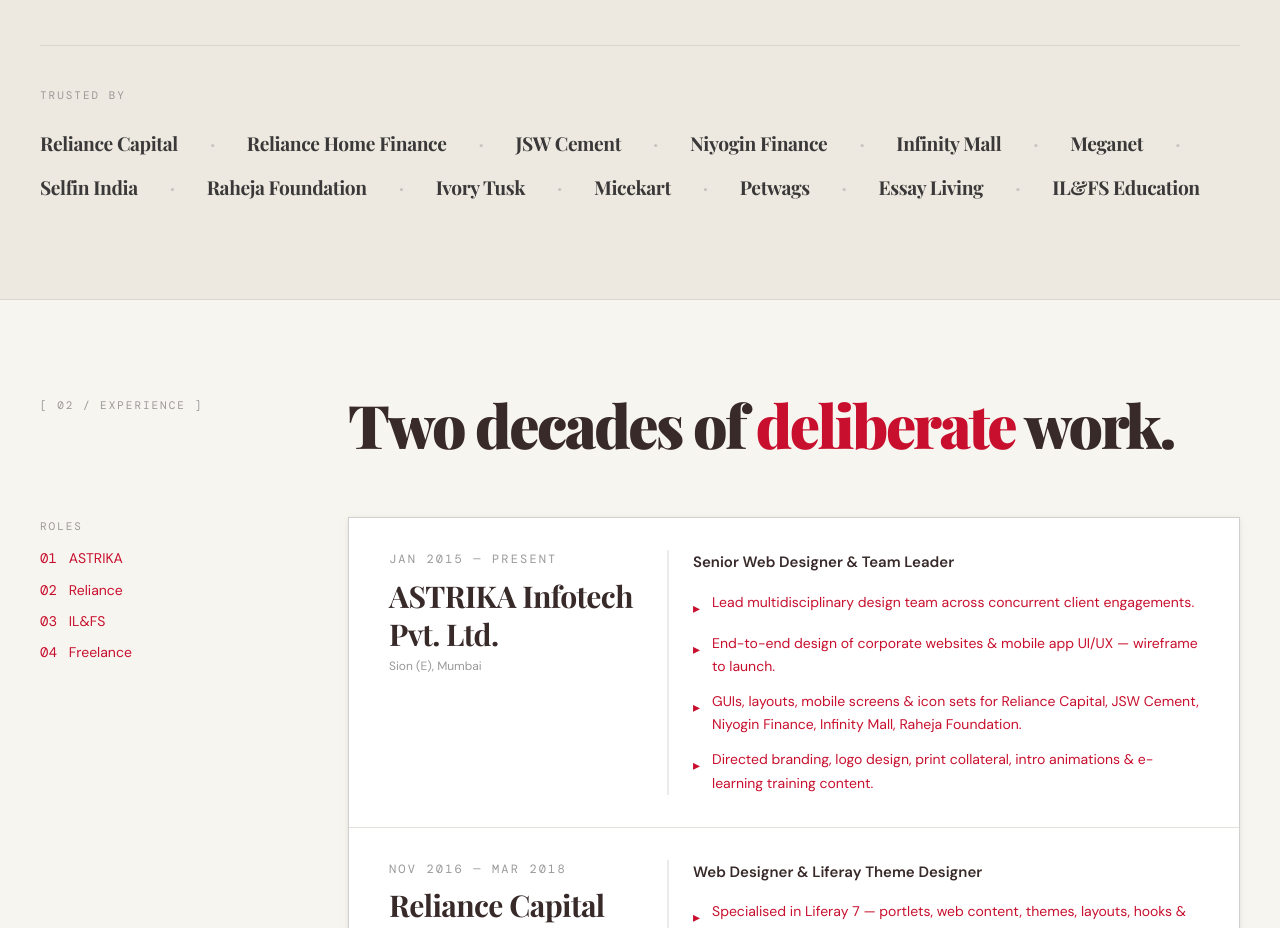
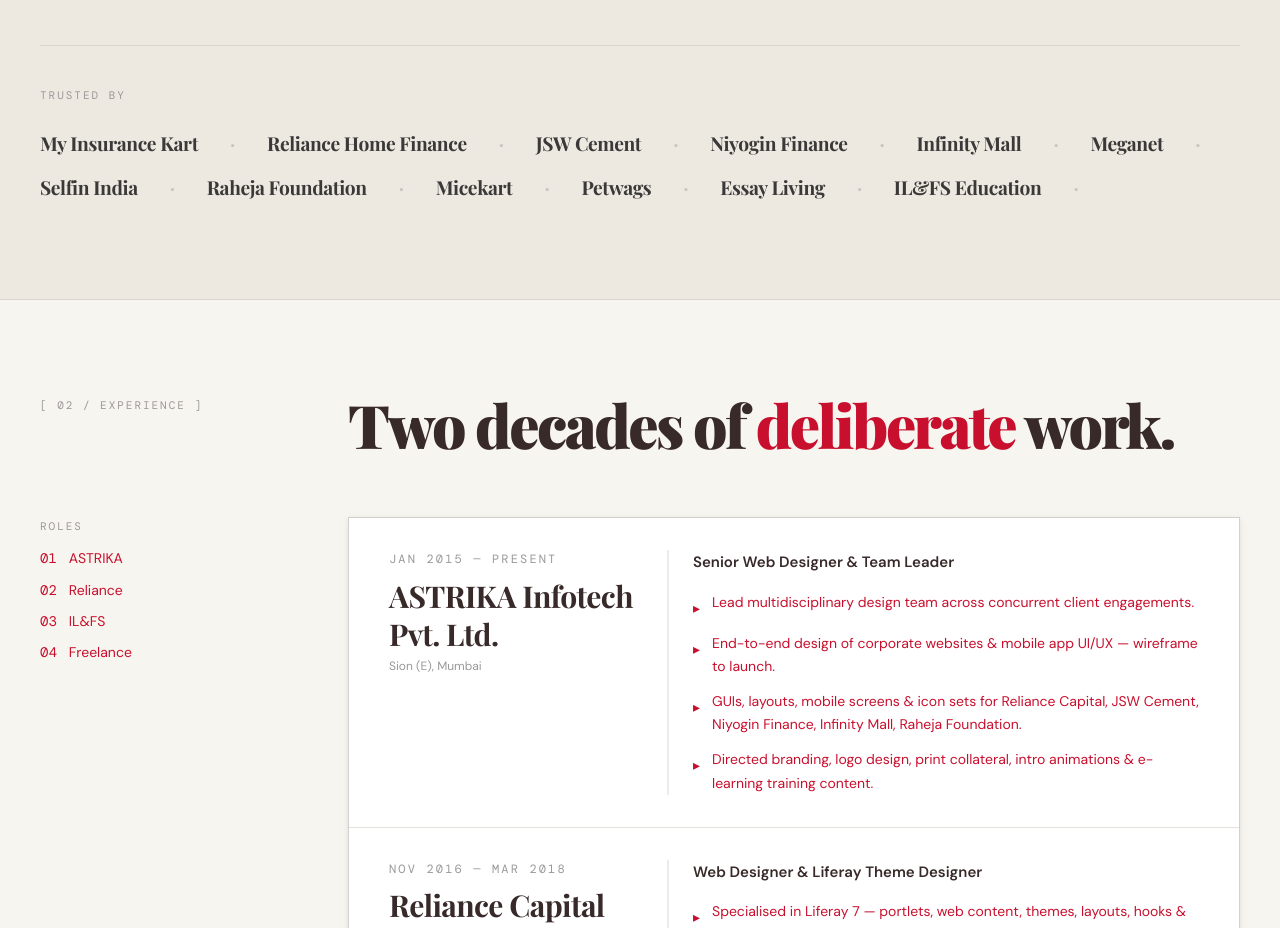
Before and after one commit to sachinpatil-ctrl/srphotography21, a plain HTML site: page index.html in a window 1280 px wide. Shown: the part 3760-4688 px from the top of the page. Drawn offline with nearby package versions, Linux system fonts and the light colour scheme.

Commit message:
Update index.html

```diff
--- a/index.html
+++ b/index.html
@@ -389,19 +389,19 @@
     <div class="trusted-section reveal">
       <div class="tech-label trusted-label">Trusted by</div>
       <div class="client-list">
-        <span class="client-name">Reliance Capital<span class="client-sep">·</span></span>
-        <span class="client-name">Reliance Home Finance<span class="client-sep">·</span></span>
-        <span class="client-name">JSW Cement<span class="client-sep">·</span></span>
-        <span class="client-name">Niyogin Finance<span class="client-sep">·</span></span>
-        <span class="client-name">Infinity Mall<span class="client-sep">·</span></span>
-        <span class="client-name">Meganet<span class="client-sep">·</span></span>
-        <span class="client-name">Selfin India<span class="client-sep">·</span></span>
-        <span class="client-name">Raheja Foundation<span class="client-sep">·</span></span>
-        <span class="client-name">Ivory Tusk<span class="client-sep">·</span></span>
-        <span class="client-name">Micekart<span class="client-sep">·</span></span>
-        <span class="client-name">Petwags<span class="client-sep">·</span></span>
-        <span class="client-name">Essay Living<span class="client-sep">·</span></span>
-        <span class="client-name">IL&amp;FS Education</span>
+        <a href="https://myinsurancekart.com/" class="client-name">My Insurance Kart<span class="client-sep">·</span></a>
+        <a href="https://www.reliancehomefinance.com/" class="client-name">Reliance Home Finance<span class="client-sep">·</span></a>
+        <a href="https://www.jswcement.in/" class="client-name">JSW Cement<span class="client-sep">·</span></a>
+        <a href="https://www.niyogin.com/" class="client-name">Niyogin Finance<span class="client-sep">·</span></a>
+        <a href="https://www.infinitimall.com/" class="client-name">Infinity Mall<span class="client-sep">·</span></a>
+        <a href="https://meganet.in/" class="client-name">Meganet<span class="client-sep">·</span></a>
+        <a href="https://selfinindia.com/" class="client-name">Selfin India<span class="client-sep">·</span></a>
+        <a href="https://www.krahejarealty.com/social-responsibility" class="client-name">Raheja Foundation<span class="client-sep">·</span></a>
+        <!-- <span class="client-name">Ivory Tusk<span class="client-sep">·</span></span> -->
+        <a href="https://micekart.com/" class="client-name">Micekart<span class="client-sep">·</span></a>
+        <a href="https://petwags.in/" class="client-name">Petwags<span class="client-sep">·</span></a>
+        <a href="https://www.essayliving.com/" class="client-name">Essay Living<span class="client-sep">·</span></a>
+        <a href="https://www.ilfsindia.com/" class="client-name">IL&amp;FS Education<span class="client-sep">·</span></a>
       </div>
     </div>
   </div>
```
